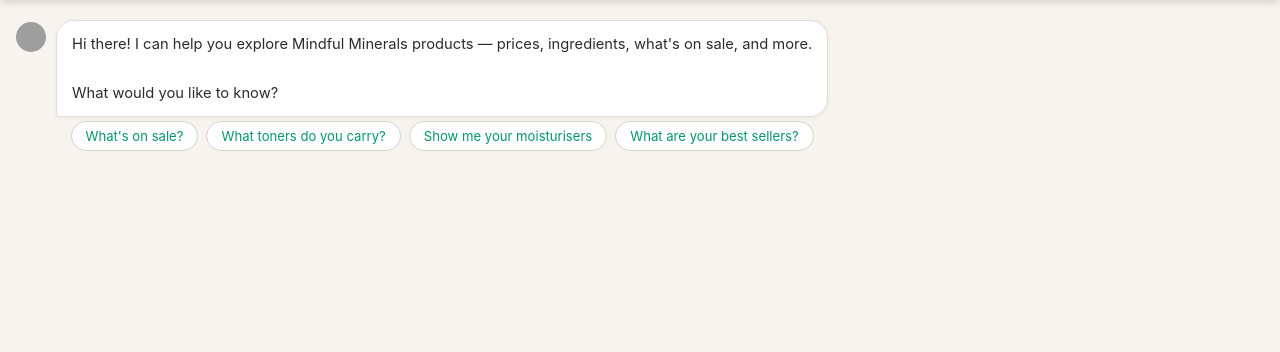
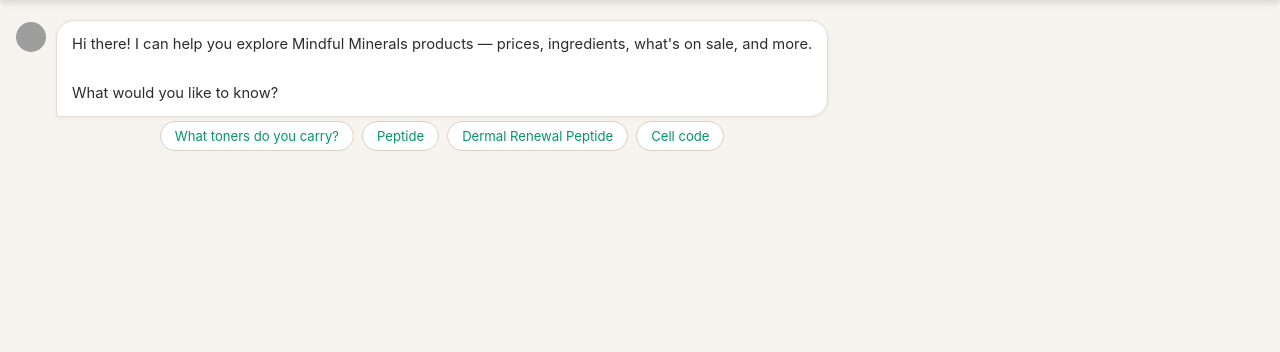
Before and after one commit to athiraarun-blip/Mi-AI-bot, a FastAPI app: page / in a window 1280 px wide. Shown: the part 68-420 px from the top of the page. Run offline with FastAPI, Linux system fonts and the light colour scheme; grey boxes are pictures that could not be loaded.

Commit message:
Update chips and fastembed

```diff
--- a/templates/index.html
+++ b/templates/index.html
@@ -199,10 +199,10 @@
         What would you like to know?
       </div>
       <div id="chips">
-        <span class="chip" onclick="ask(this)">What's on sale?</span>
         <span class="chip" onclick="ask(this)">What toners do you carry?</span>
-        <span class="chip" onclick="ask(this)">Show me your moisturisers</span>
-        <span class="chip" onclick="ask(this)">What are your best sellers?</span>
+        <span class="chip" onclick="ask(this)">Peptide</span>
+        <span class="chip" onclick="ask(this)">Dermal Renewal Peptide</span>
+        <span class="chip" onclick="ask(this)">Cell code</span>
       </div>
     </div>
   </div>
```
Also changed, not shown: 1 other file.
